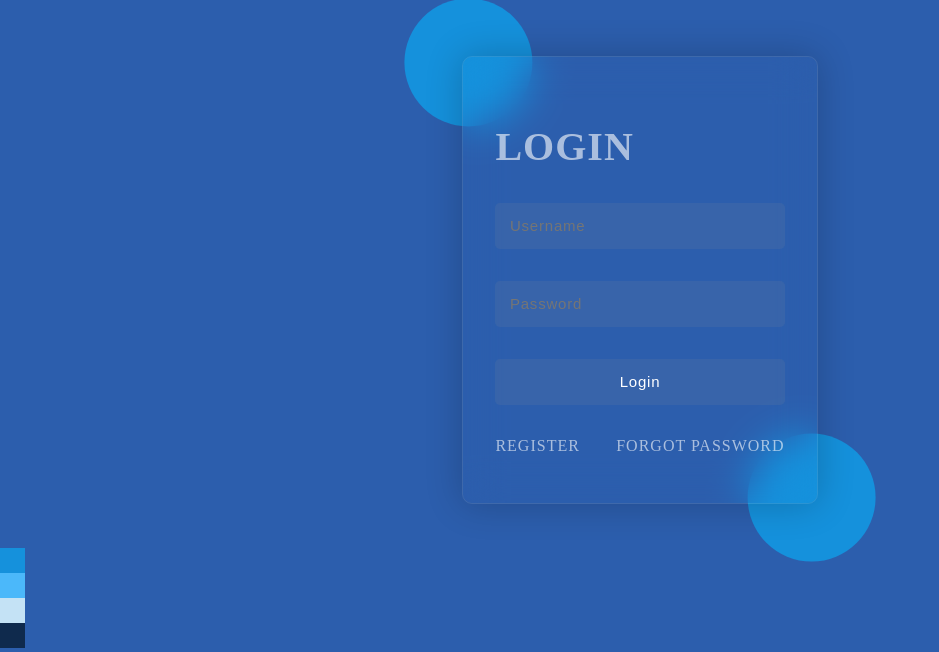
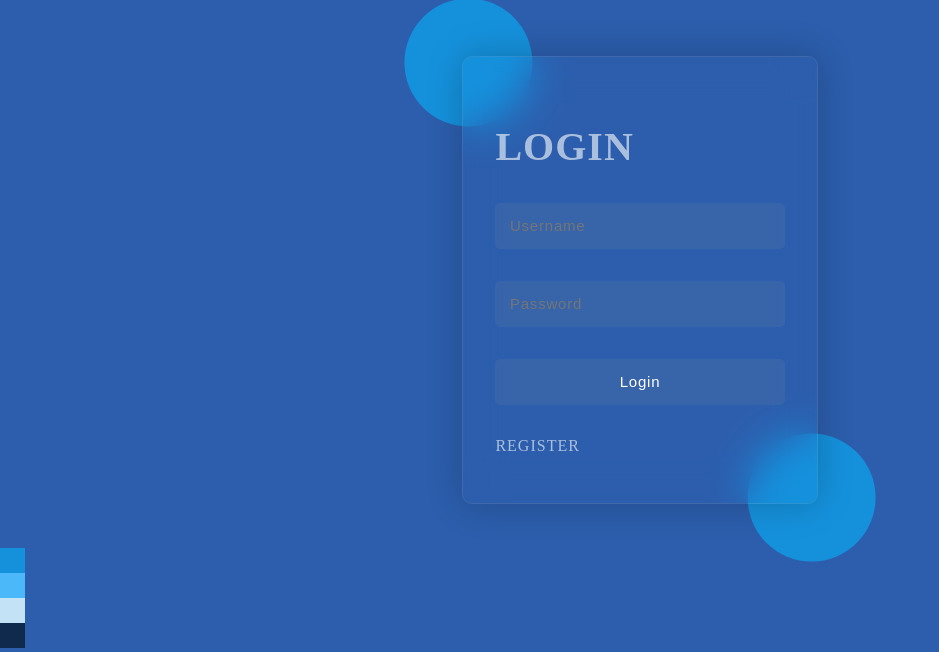
Before and after one commit to Billz2006/taqwatech, a PHP site: page /Login.php in a window 1280 px wide. Shown: the part 120-772 px from the top of the page, without its empty margins (0-939 px from the left). Run offline with PHP 8.4, Linux system fonts and the light colour scheme.

Commit message:
login page

```diff
--- a/Taqwatech/pages/Login.php
+++ b/Taqwatech/pages/Login.php
@@ -20,7 +20,7 @@
         </form>
         <div class="register-forget opacity">
           <a href="Register.php">REGISTER</a>
-          <a href="#">FORGOT PASSWORD</a>
+          <!-- <a href="#">FORGOT PASSWORD</a> -->
         </div>
       </div>
       <div class="circle circle-two"></div>
```
